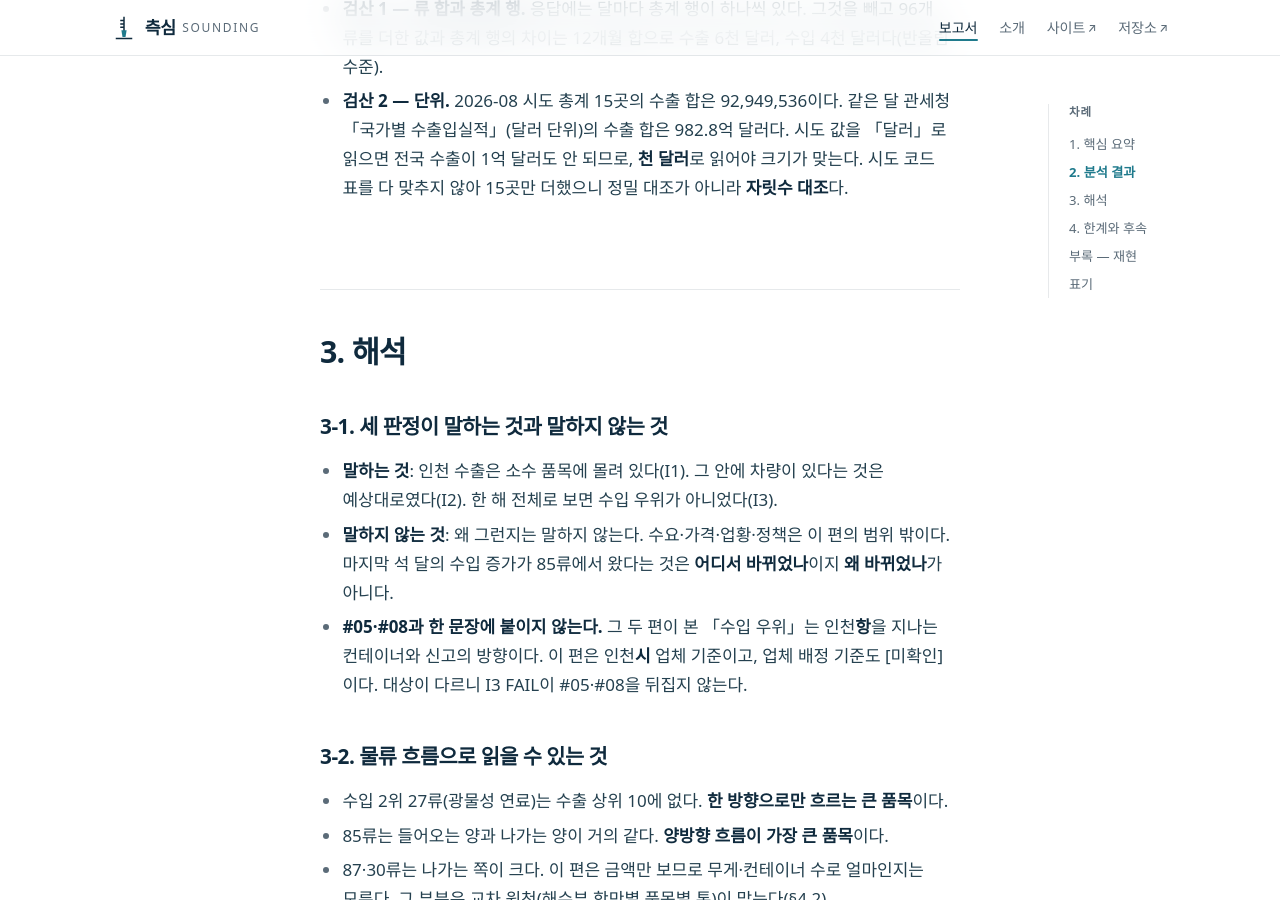
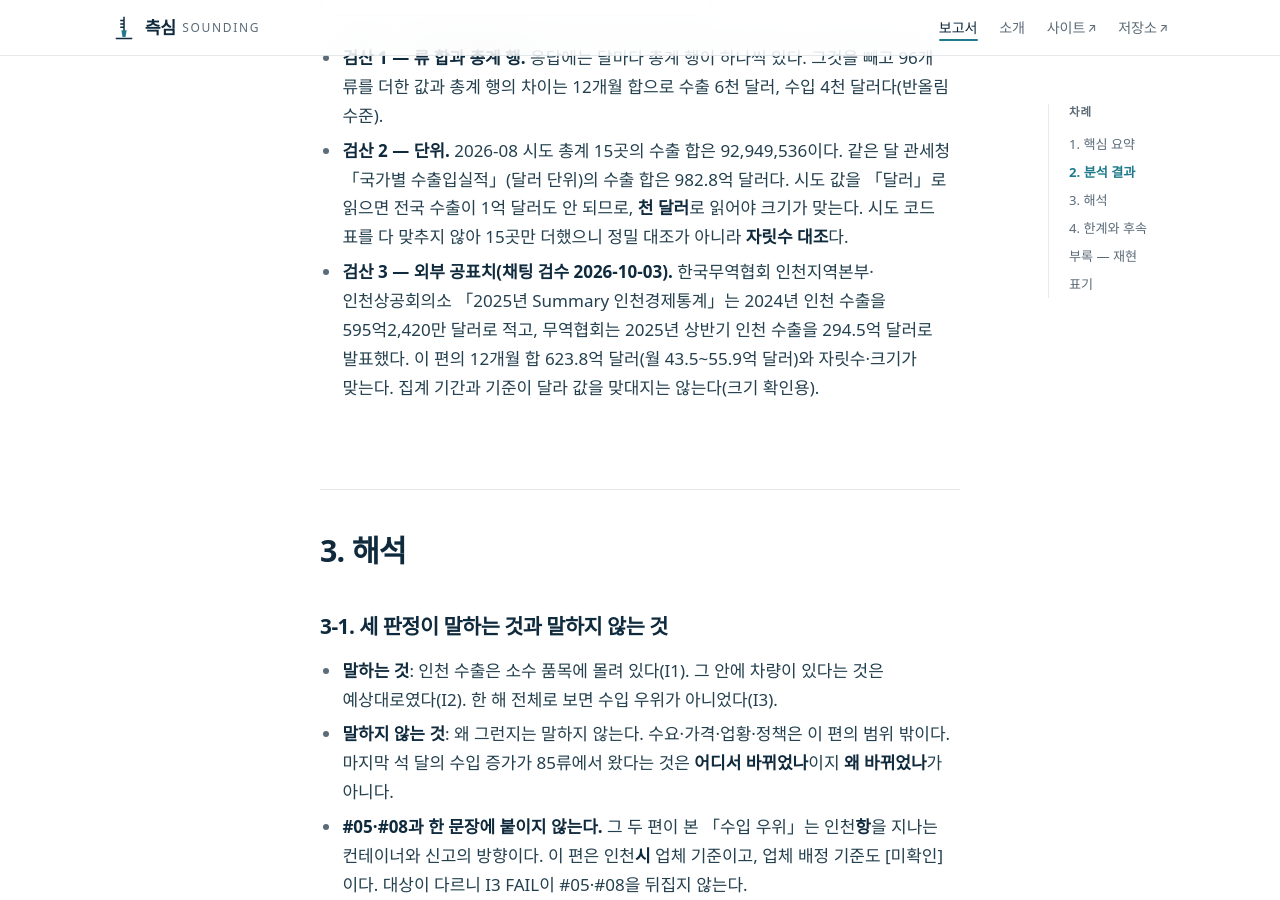
Before and after one commit to jisangj03-dev/incheon-port-analysis, a Jekyll site: the page built from reports/report_13_인천_품목별_수출입.md, in a window 1280 px wide and 900 px high, scrolled down 3535 px. Built offline with Jekyll 4.4.1, drawn with Linux system fonts in a browser that asks for light colours; some web fonts are replaced; our own code applies the rules of GitHub Pages for plain Markdown files; some of the changed text lies outside the part shown.

Commit message:
채팅 검수: #13 제목을 「인천광역시」로(인천항·통과 오해 방지) + 외부 공표치 크기 검산 추가

```diff
--- a/reports/report_13_인천_품목별_수출입.md
+++ b/reports/report_13_인천_품목별_수출입.md
@@ -1,4 +1,4 @@
-# #13 인천을 지나는 품목: 수출 셋 중 둘은 맞았고, 수입 우위는 12개월 중 4개월뿐이었다 (2025-09~2026-08)
+# #13 인천광역시 품목별 수출입: 수출 셋 중 둘은 맞았고, 수입 우위는 12개월 중 4개월뿐이었다 (2025-09~2026-08)
 
 > 측심이 처음으로 **무역 금액**을 열었다. 다만 **무역을 보려는 것이 아니라 인천 물류 흐름을 보는 도구로** 쓴다. 어떤 품목이(품목), 어느 방향으로(수출·수입), 얼마나 바뀌었나(변화)만 본다. 무역 정책과 시장 해석은 하지 않는다(범위 문서 「무역 금액을 쓰는 법」, 2026-10-03 운영자 확정).
 >
@@ -70,6 +70,7 @@
 
 - **검산 1 — 류 합과 총계 행.** 응답에는 달마다 총계 행이 하나씩 있다. 그것을 빼고 96개 류를 더한 값과 총계 행의 차이는 12개월 합으로 수출 6천 달러, 수입 4천 달러다(반올림 수준).
 - **검산 2 — 단위.** 2026-08 시도 총계 15곳의 수출 합은 92,949,536이다. 같은 달 관세청 「국가별 수출입실적」(달러 단위)의 수출 합은 982.8억 달러다. 시도 값을 「달러」로 읽으면 전국 수출이 1억 달러도 안 되므로, **천 달러**로 읽어야 크기가 맞는다. 시도 코드 표를 다 맞추지 않아 15곳만 더했으니 정밀 대조가 아니라 **자릿수 대조**다.
+- **검산 3 — 외부 공표치(채팅 검수 2026-10-03).** 한국무역협회 인천지역본부·인천상공회의소 「2025년 Summary 인천경제통계」는 2024년 인천 수출을 595억2,420만 달러로 적고, 무역협회는 2025년 상반기 인천 수출을 294.5억 달러로 발표했다. 이 편의 12개월 합 623.8억 달러(월 43.5~55.9억 달러)와 자릿수·크기가 맞는다. 집계 기간과 기준이 달라 값을 맞대지는 않는다(크기 확인용).
 
 ## 3. 해석
 
```
